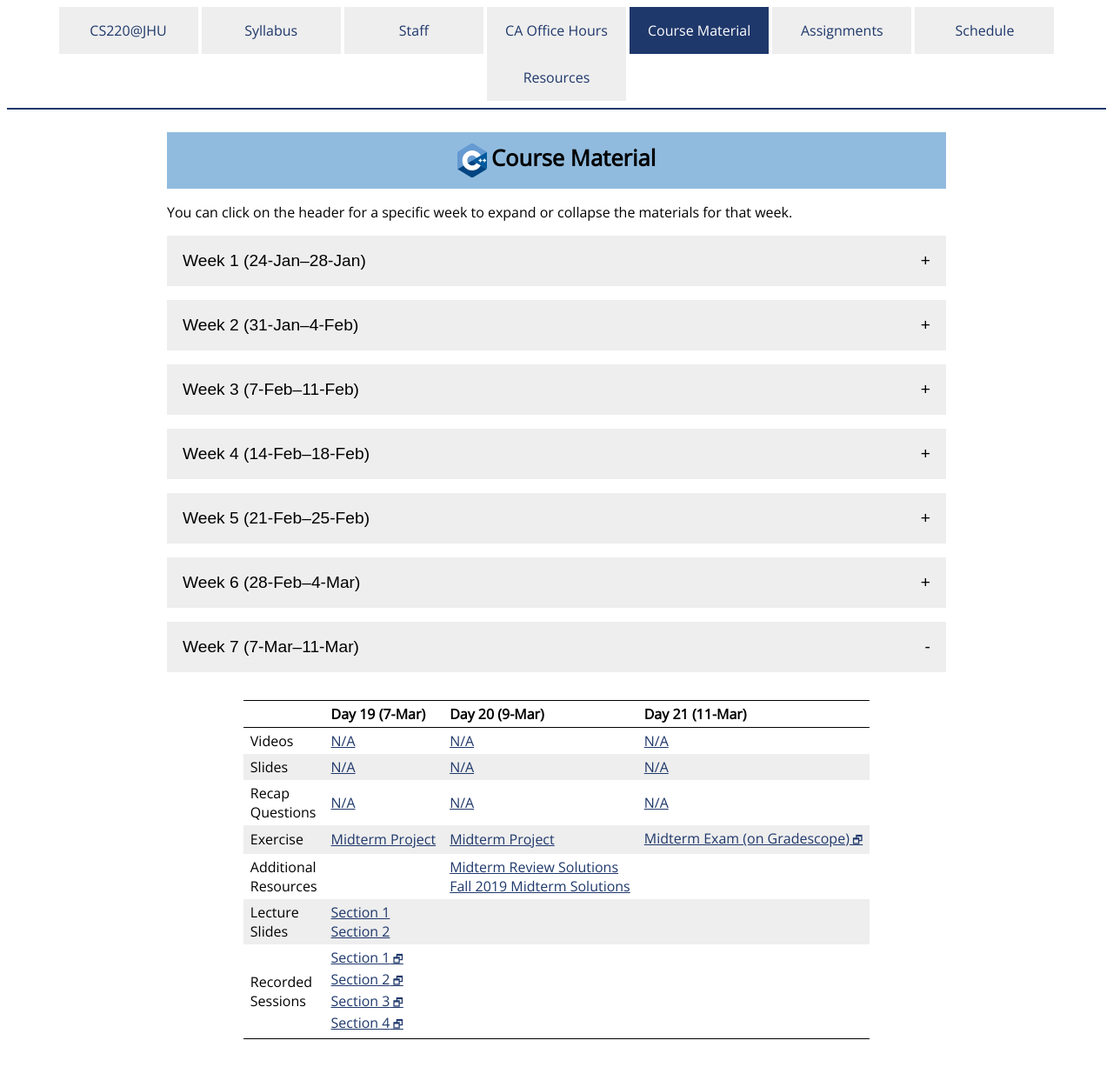
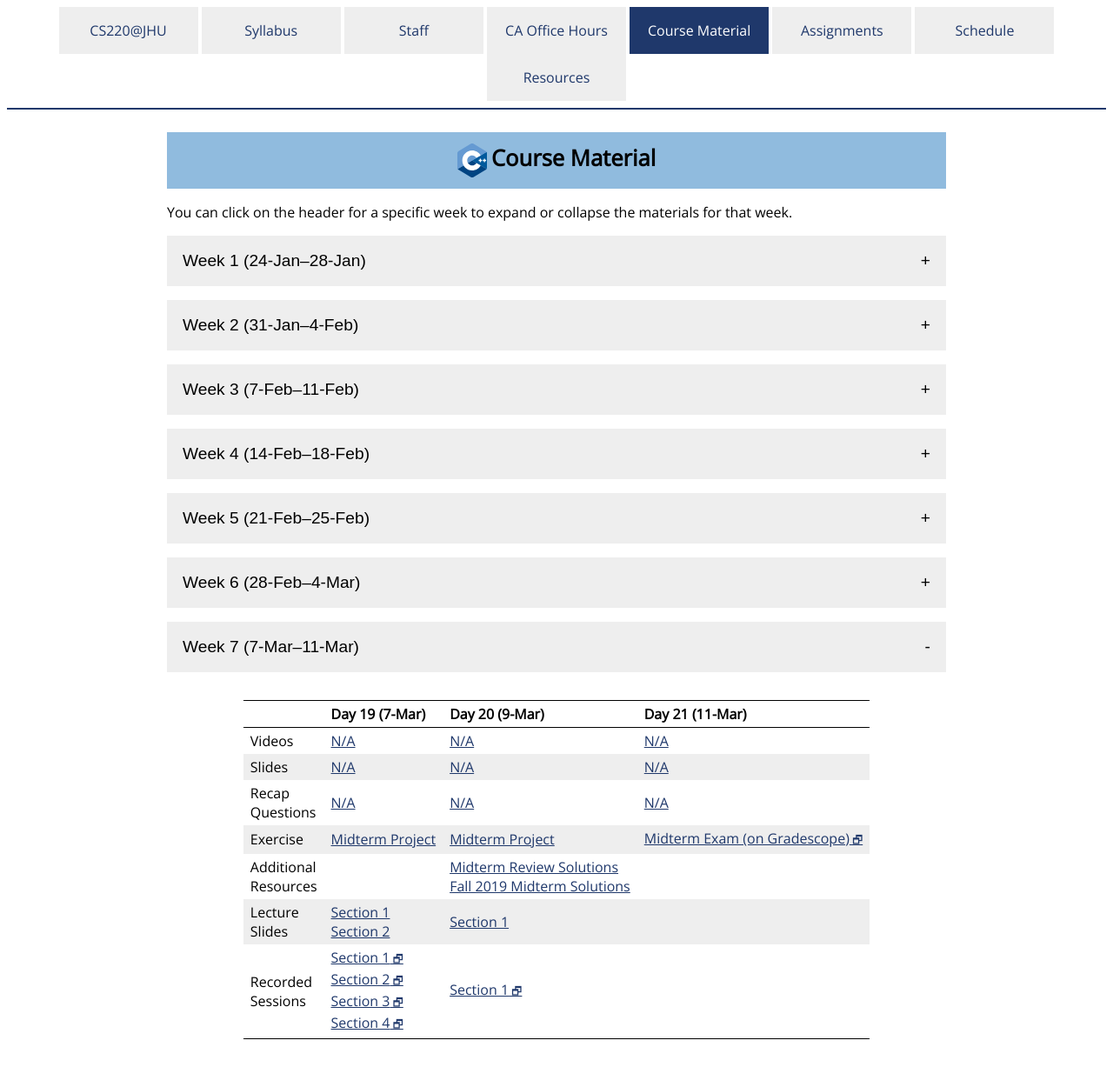
Before and after one commit to jhu-ip/cs220-s22, a Jekyll site: the page built from material.md, in a window 1280 px wide. Shown: the whole page at 87% size. Built offline with Jekyll 4.4.1, drawn with Linux system fonts in a browser that asks for light colours; some web fonts are replaced.

Commit message:
day 20 materials for sec 01

```diff
--- a/material.csv
+++ b/material.csv
@@ -229,9 +229,11 @@
 7,2,9-Mar,Video,N/A,#
 7,2,9-Mar,Slides,N/A,#
 7,2,9-Mar,Recap,N/A,#
+7,2,9-Mar,LectureSlides,"Section 1",slides/sec01/day20_notes.pdf
 7,2,9-Mar,Exercise,Midterm Project,assign/midterm.html
 7,2,9-Mar,Resource,Midterm Review Solutions,resources/MidtermReview-solutions.pdf
 7,2,9-Mar,Resource,Fall 2019 Midterm Solutions,resources/Midterm-Fall2019-solutions.pdf
+7,2,9-Mar,Recording,"Section 1",https://jh.hosted.panopto.com/Panopto/Pages/Viewer.aspx?id=897723d6-1b94-49d5-ae1b-ae53013a53b9
 7,3,11-Mar,Video,N/A,#
 7,3,11-Mar,Slides,N/A,#
 7,3,11-Mar,Recap,N/A,#
--- a/material.md
+++ b/material.md
@@ -405,13 +405,13 @@
     <tr>
       <td>Lecture<br>Slides</td>
       <td><a href='slides/sec01/day19_notes.pdf'>Section 1</a><br><a href='slides/sec02/19.pdf'>Section 2</a></td>
-      <td></td>
+      <td><a href='slides/sec01/day20_notes.pdf'>Section 1</a></td>
       <td></td>
     </tr>
     <tr>
       <td>Recorded<br>Sessions</td>
       <td><a class='external' target='_blank' href='https://jh.hosted.panopto.com/Panopto/Pages/Viewer.aspx?id=9fb8726e-e7e1-4e2f-b873-ae5101433853'>Section 1</a><br><a class='external' target='_blank' href='https://jh.hosted.panopto.com/Panopto/Pages/Viewer.aspx?id=ffd48016-2c89-49cb-9312-ae5101394012'>Section 2</a><br><a class='external' target='_blank' href='https://jh.hosted.panopto.com/Panopto/Pages/Viewer.aspx?id=9d05327b-fe03-43c8-97c2-ae510157dd55'>Section 3</a><br><a class='external' target='_blank' href='https://jh.hosted.panopto.com/Panopto/Pages/Viewer.aspx?id=ac41397f-1be4-4ec1-9d59-ae510101ef1b'>Section 4</a></td>
-      <td></td>
+      <td><a class='external' target='_blank' href='https://jh.hosted.panopto.com/Panopto/Pages/Viewer.aspx?id=897723d6-1b94-49d5-ae1b-ae53013a53b9'>Section 1</a></td>
       <td></td>
     </tr>
   </tbody>
```
Also changed, not shown: 1 other file.
